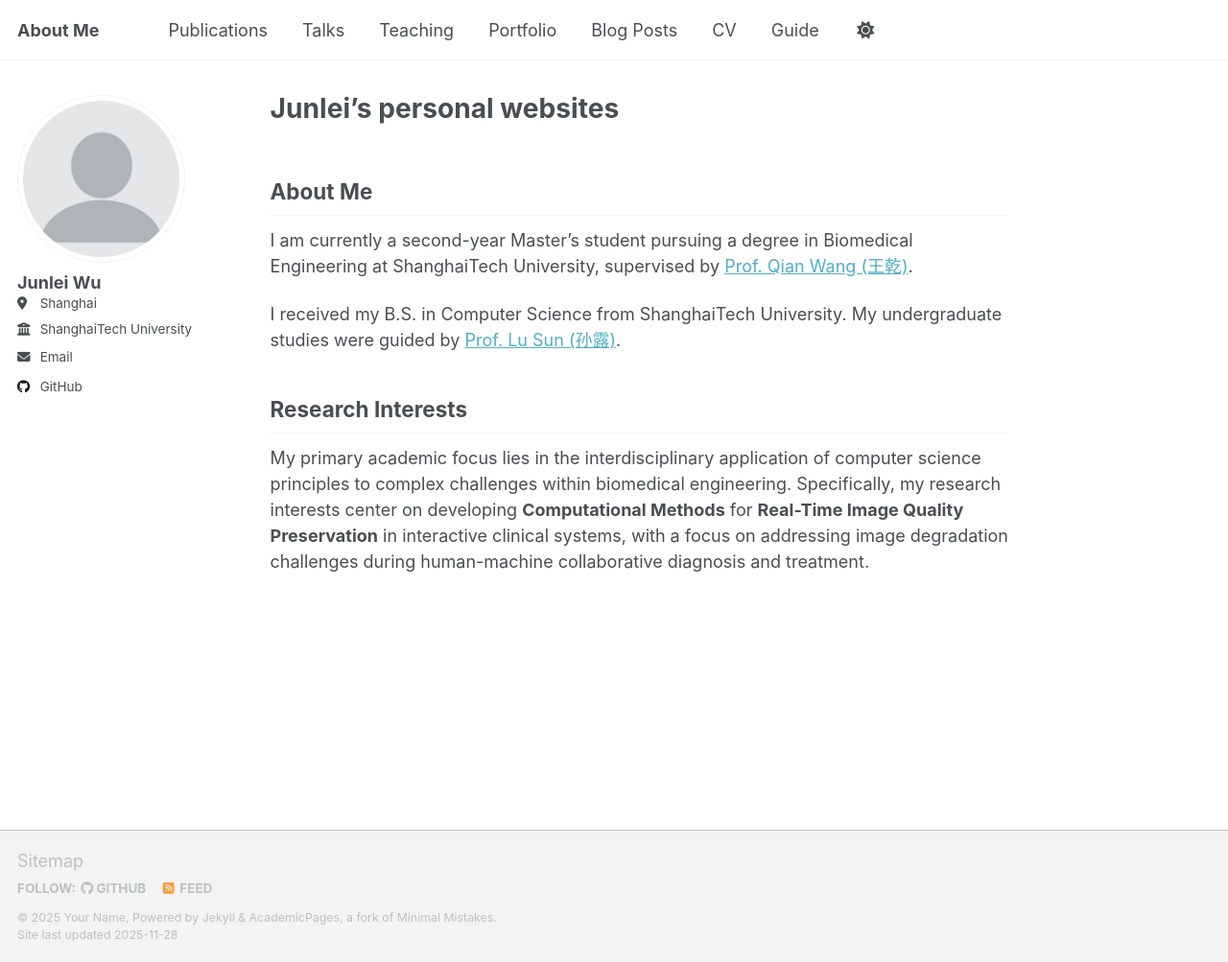
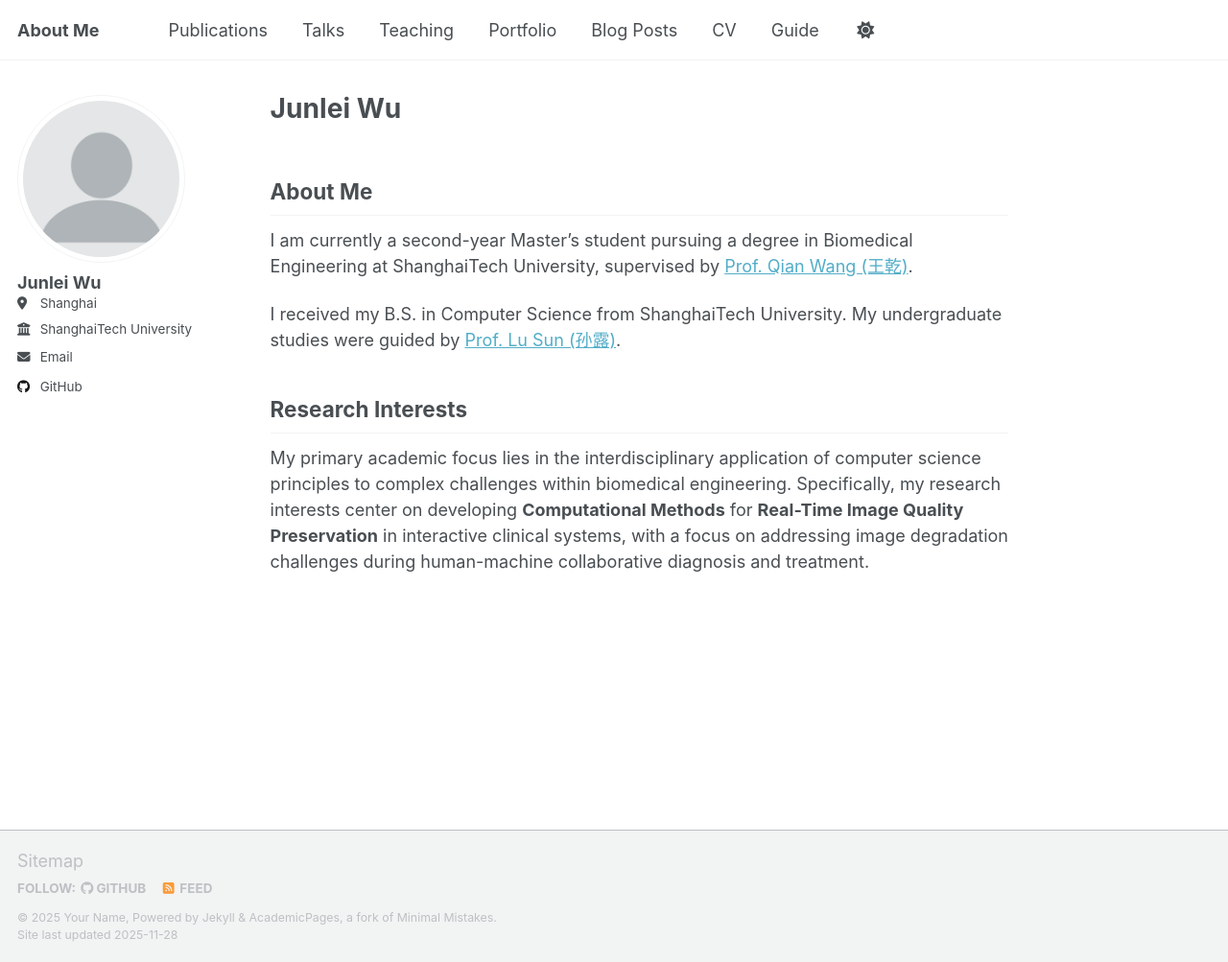
Before and after one commit to 5Junl/5Junl.github.io, a Jekyll site: the page built from _pages/about.md, in a window 1280 px wide and 1003 px high. Shown: the whole window at 96% size. Built offline with Jekyll 4.4.1, drawn with Linux system fonts in a browser that asks for light colours; a script that is not in the unit is left out.

Commit message:
Update title in about.md

```diff
--- a/_pages/about.md
+++ b/_pages/about.md
@@ -1,6 +1,6 @@
 ---
 permalink: /
-title: "Junlei's personal websites"
+title: "Junlei Wu"
 author_profile: true
 redirect_from:
   - /about/
```
